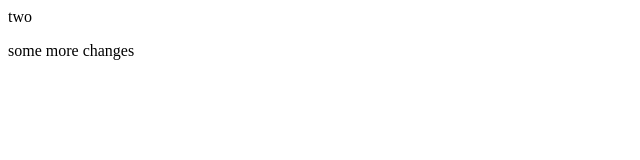
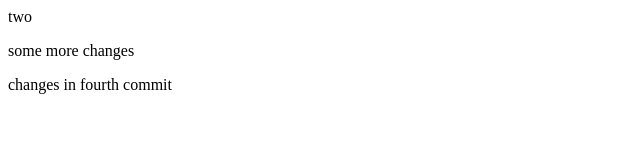
Before and after one commit to nikolaykrylov/git-test2, a plain HTML site: page index.html in a window 1280 px wide. Shown: the whole page, without its empty margins (0-640 px from the left). Drawn offline with Linux system fonts and the light colour scheme.

Commit message:
fourth commit

```diff
--- a/index.html
+++ b/index.html
@@ -11,5 +11,7 @@
 two
 
 <p>some more changes</p>
+
+<p> changes in fourth commit</p>
 </body>
 </html>
```
